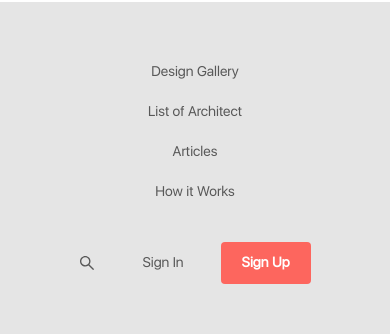
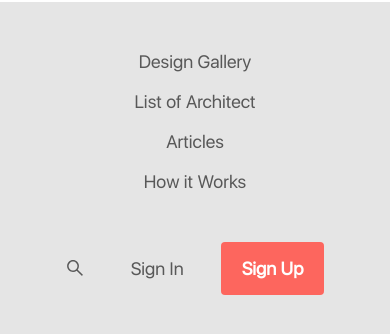
Before and after one commit to krutko77/Project-14_Archmove_WP, a website built with webpack: page src/index.html in a window 390 px wide. Both pictures are taken after a click on the button 345 px from the left and 29 px from the top of the page. Shown: the part 58-392 px from the top of the page. Built offline with nearby package versions, Linux system fonts and the light colour scheme; files whose address does not match are found by name.

Commit message:
burger menu js

```diff
--- a/src/html/_header.htm
+++ b/src/html/_header.htm
@@ -2,7 +2,7 @@
    <div class="header__container">
       <div class="header__wrapper">
          <a class="header__logo-link" href="#"><img class="header__logo" src="@img/logo-arch.svg" alt="logo"></a>
-         <button class="icon-menu"><span></span></button>
+         <button class="header__icon-menu"><span></span></button>
          <div class="header__menu">
             <nav class="header__nav nav">
                <ul class="nav__list">
--- a/src/js/app.js
+++ b/src/js/app.js
@@ -30,7 +30,7 @@ flsFunctions.isWebp();
 /* Добавление loaded для HTML после полной загрузки страницы */
 // flsFunctions.addLoadedClass();
 /* Модуль для работы с меню (Бургер) */
-flsFunctions.menuInit();
+// flsFunctions.menuInit();
 /* Учет плавающей панели на мобильных устройствах при 100vh */
 // flsFunctions.fullVHfix();
 
--- a/src/js/files/functions.js
+++ b/src/js/files/functions.js
@@ -431,6 +431,8 @@ export function menuClose() {
 	bodyUnlock();
 	document.documentElement.classList.remove("menu-open");
 }
+
+
 // Модуль "показать еще" =======================================================================================================================================================================================================================
 /*
 Документация по работе в шаблоне:
--- a/src/js/files/script.js
+++ b/src/js/files/script.js
@@ -1,4 +1,14 @@
-// Подключение функционала "Чертогов Фрилансера"
-import { isMobile } from "./functions.js";
-// Подключение списка активных модулей
-import { flsModules } from "./modules.js";
+// // Подключение функционала "Чертогов Фрилансера"
+// import { isMobile } from "./functions.js";
+// // Подключение списка активных модулей
+// import { flsModules } from "./modules.js";
+
+
+const iconMenu = document.querySelector('.header__icon-menu');
+   if (iconMenu) {
+      const headerMenu = document.querySelector('.header__menu');
+      iconMenu.addEventListener("click", function(e){
+         iconMenu.classList.toggle('_active');
+         headerMenu.classList.toggle('_active');
+      });
+   }
--- a/src/scss/header.scss
+++ b/src/scss/header.scss
@@ -2,11 +2,18 @@
 .header {
    padding: 28px 0 28px;
    @include text(14px, "SFUIDisplayRegular", 285%, $secondaryTextColor);
-   position: fixed;
-   width: 100%;
+   position: relative;
+
+   &::before {
+      content: "";
+      position: absolute;
       top: 0;
       left: 0;
-   z-index: 50;
+      width: 100%;
+      height: 100%;
+      z-index: 2;
+      background-color: $mainBackgroundColor;
+   }
 
    @include media(sm) {
       padding: 10px 0 10px;
@@ -23,13 +30,13 @@
       justify-content: space-between;
       align-items: center;
       position: relative;
-      z-index: 2;
    }
 
    &__logo-link {
       position: absolute;
       top: 5px;
       left: 0;
+      z-index: 3;
 
       &:hover {
          opacity: 0.7;
@@ -46,6 +53,7 @@
       display: flex;
       justify-content: space-between;
       align-items: center;
+      z-index: 2;
 
       @include media(md) {
          padding-left: 0;
@@ -53,24 +61,28 @@
       }
 
       @include media(sm) {
-         // display: none;
          background-color: #E5E5E5;
          position: fixed;
-         top: 60px;
-         right: 300px;
-         bottom: 0;
+         top: -100%;
          left: 0;
+         width: 100%;
+         height: 100%;
          z-index: 1;
          justify-content: flex-start;
-         padding: 50px 0 20px;
+         padding: 100px 0 20px;
          overflow: auto;
+         transition: all 0.3s ease 0s;
+         font-size: 18px;
       }
+   }
+
+   &__menu._active {
+      top: 0;
    }
 
    &__nav {
       @include media(sm) {
-         // display: none;
-         margin-bottom: 30px;
+         margin-bottom: 40px;
       }
    }
 
@@ -79,12 +91,12 @@
 
       @include media(sm) {
          flex-direction: column;
-         align-items:center;
+         align-items: center;
       }
    }
 
    &__nav li {
-      margin-right: calc(1.2vw + 24px);
+      margin-right: 48px;
 
       &:last-child {
          margin-right: 0;
@@ -96,16 +108,12 @@
    }
 
    &__nav a:hover {
-      opacity: 0.7;
+      text-decoration: underline;
    }
 
    &__right-block {
       display: flex;
       align-items: center;
-
-      @include media(sm) {
-         // display: none;
-      }
    }
 
    &__img {
@@ -114,6 +122,11 @@
 
       &:hover {
          opacity: 0.7;
+      }
+
+      @include media(sm) {
+         width: 18px;
+         height: 18px;
       }
    }
 
@@ -131,6 +144,10 @@
       @include media(md) {
          padding: 1px 21px;
       }
+
+      @include media(sm) {
+         font-size: 18px;
+      }
    }
 
    &__button--sign-in {
@@ -143,27 +160,18 @@
       font-weight: 600;
    }
 
-}
-
-
-
-
-//====================================================================================================
-
    //Burger
 
-.icon-menu {
+   &__icon-menu {
       display: none;
 
       @include media(sm) {
          display: block;
          position: relative;
-      // top: 10px;
-      // right: calc(-100vw + 90px);
          width: 30px;
          height: 18px;
          cursor: pointer;
-      z-index: 5;
+         z-index: 3;
 
          span,
          &::before,
@@ -188,8 +196,10 @@
          span {
             top: calc(50% - 1px);
          }
+      }
+   }
 
-      .menu-open & {
+   &__icon-menu._active {
       span {
          transform: scale(0);
       }
@@ -205,4 +215,3 @@
       }
    }
 }
-}
```
Lines whose indentation alone changed are shown as unchanged.
